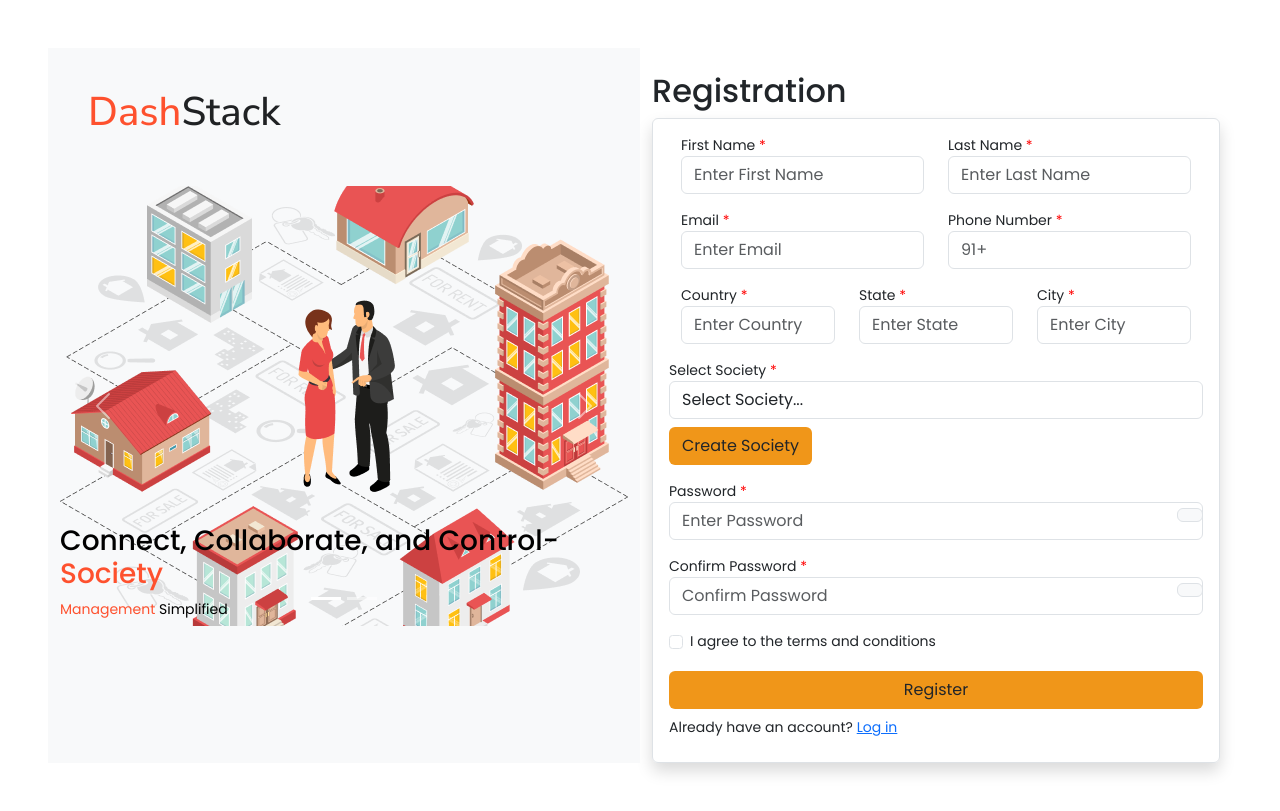
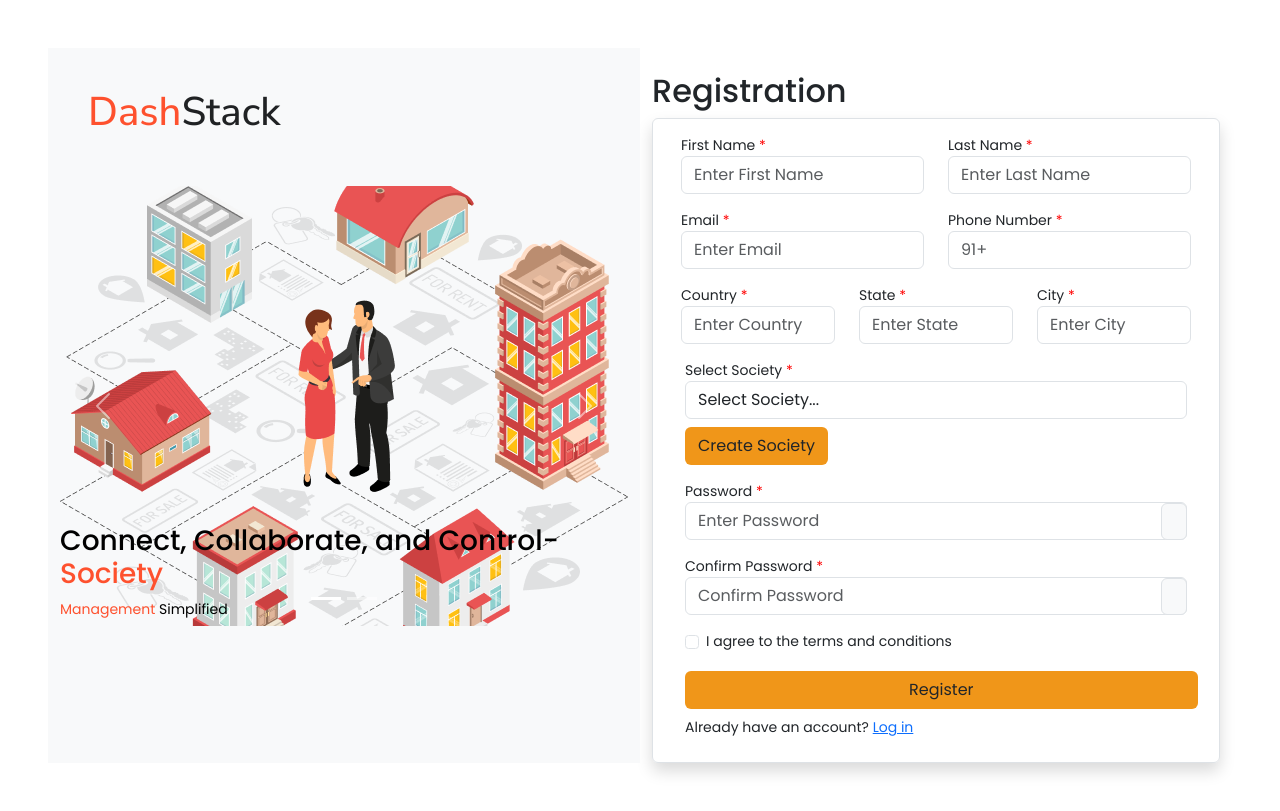
Before and after one commit to srtushar99/Society-management-system-dev, a React (Vite) app in the folder frontend/: page /registerForm in a window 1280 px wide. Built offline with nearby package versions, Linux system fonts and the light colour scheme.

Commit message:
Register page  few ui changes

```diff
--- a/frontend/src/components/RegisterForm.jsx
+++ b/frontend/src/components/RegisterForm.jsx
@@ -1,4 +1,4 @@
-import { useState } from 'react';
+import { useEffect, useState } from 'react';
 import 'bootstrap/dist/css/bootstrap.min.css';
 import { Link } from 'react-router-dom';
 import { Carousel } from 'react-bootstrap';
@@ -18,7 +18,17 @@ const RegisterForm = () => {
         confirmPassword: '',
         agree: false,
     });
+    useEffect(() => {
+        const savedEmail = localStorage.getItem('savedEmail');
+        if (savedEmail) setEmail(savedEmail);
+      }, []);
 
+      const validateEmail = (email) => email.endsWith('@gmail.com');
+
+    const [email, setEmail] = useState('');
+
+
+    const [ setErrorMessage] = useState('');
     const [showPassword, setShowPassword] = useState(false);
     const [showConfirmPassword, setShowConfirmPassword] = useState(false);
     const [showModal, setShowModal] = useState(false);
@@ -45,7 +55,14 @@ const RegisterForm = () => {
         const newErrors = {};
         if (!formData.firstName) newErrors.firstName = 'First Name is required';
         if (!formData.lastName) newErrors.lastName = 'Last Name is required';
-        if (!formData.email) newErrors.email = 'Email is required';
+        if (!formData.email) {
+            setErrorMessage('Please enter a valid email and password.');
+            return;
+          }
+          if (!validateEmail(email)) {
+            setErrorMessage('');
+            return;
+          }
         if (!formData.phoneNumber) newErrors.phoneNumber = 'Phone Number is required';
         if (!formData.country) newErrors.country = 'Country is required';
         if (!formData.state) newErrors.state = 'State is required';
@@ -95,7 +112,7 @@ const RegisterForm = () => {
                     <Carousel interval={1500} className="w-100">
                         <Carousel.Item>
                             <img className="d-block w-100" src="/public/Group 1000005856.png" alt="First slide" style={{ maxHeight: '55vh', objectFit: 'cover', zIndex: "-9999" }} />
-                            <div style={{ position: "absolute", bottom: "-10px", zIndex: "7788777", width: "100%" }}>
+                            <div style={{ position: "absolute", bottom: "-10px", width: "100%" }}>
                                 <h3 style={{ color: "black" }}>Connect, Collaborate, and Control- <span style={{ color: "rgba(254, 81, 46, 1)" }}>Society</span></h3>
                                 <p style={{ color: "rgba(254, 81, 46, 1)" }}>Management<span style={{ color: "black" }}> Simplified</span></p>
                             </div>
@@ -103,7 +120,7 @@ const RegisterForm = () => {
                         <Carousel.Item>
                             <img className="d-block w-100" src="/public/Group 1000005870.png" alt="Second slide" style={{ maxHeight: '60vh', objectFit: 'cover' }} />
                             <Carousel.Caption>
-                                <div style={{ position: "absolute", bottom: "-10px", zIndex: "7788777", width: "100%" }}>
+                                <div style={{ position: "absolute", bottom: "-10px", width: "100%" }}>
                                     <h3 style={{ color: "black" }}>Your Space, Your Place: Society Management</h3>
                                     <p style={{ color: "black" }}>Made Simple</p>
                                 </div>
@@ -156,7 +173,7 @@ const RegisterForm = () => {
                                 {errors.city && <small className="text-danger">{errors.city}</small>}
                             </div>
                         </div>
-                        <div className="mb-3 ">
+                        <div className="mb-3 mx-3">
                             <label>Select Society <span className="text-danger">*</span></label>
                             <select name="society" value={formData.society} onChange={handleChange} className="form-control" required>
                                 <option value="">Select Society...</option>
@@ -168,31 +185,31 @@ const RegisterForm = () => {
                                 <option value="society6">Ridhi-Shidhi Society</option>
                             </select>
                             {errors.society && <small className="text-danger">{errors.society}</small>}
-                            <button type="button" onClick={() => setShowModal(true)} className="btn mt-2" style={{ backgroundColor: "rgba(240, 150, 25, 1)" }}>Create Society</button>
+                            <button type="button " onClick={() => setShowModal(true)} className="btn mt-2 " style={{ backgroundColor: "rgba(240, 150, 25, 1)", }}>Create Society</button>
                         </div>
-                        <div className="mb-3" style={{ position: "relative" }}>
+                        <div className="mb-3 mx-3" style={{ position: "relative" }}>
                             <label>Password <span className="text-danger">*</span></label>
                             <input type={showPassword ? 'text' : 'password'} name="password" value={formData.password} placeholder='Enter Password' onChange={handleChange} className="form-control" />
                             {errors.password && <small className="text-danger">{errors.password}</small>}
-                            <span className="input-group-text" onClick={togglePasswordVisibility} style={{ cursor: 'pointer', position: "absolute", right: "0", top: "45%" }}>
+                            <span className="input-group-text" onClick={togglePasswordVisibility} style={{ cursor: 'pointer', position: "absolute", right: "0", top: "37%" ,height:"37px"}}>
                                 <i className={`fas ${showPassword ? 'fa-eye' : 'fa-eye-slash'}`}></i>
                             </span>
                         </div>
-                        <div className="mb-3" style={{ position: "relative" }}>
+                        <div className="mb-3 mx-3" style={{ position: "relative" }}>
                             <label>Confirm Password <span className="text-danger">*</span></label>
                             <input type={showConfirmPassword ? 'text' : 'password'} name="confirmPassword" value={formData.confirmPassword} placeholder='Confirm Password' onChange={handleChange} className="form-control" />
                             {errors.confirmPassword && <small className="text-danger">{errors.confirmPassword}</small>}
-                            <span className="input-group-text" onClick={toggleConfirmPasswordVisibility} style={{ cursor: 'pointer', position: "absolute", right: "0", top: "45%" }}>
+                            <span className="input-group-text" onClick={toggleConfirmPasswordVisibility} style={{ cursor: 'pointer', position: "absolute", right: "0", top: "37%" ,height:"37px"}}>
                                 <i className={`fas ${showConfirmPassword ? 'fa-eye' : 'fa-eye-slash'}`}></i>
                             </span>
                         </div>
-                        <div className="form-check mb-3">
+                        <div className="form-check mb-3 mx-3">
                             <input type="checkbox" name="agree" checked={formData.agree} onChange={handleChange} className="form-check-input" required />
                             <label className="form-check-label">I agree to the terms and conditions</label>
                             {errors.agree && <small className="text-danger">{errors.agree}</small>}
                         </div>
-                        <button type="submit" className="btn w-100" style={{ backgroundColor: "rgba(240, 150, 25, 1)" }}>Register</button>
-                        <p className="my-2">Already have an account? <Link to="/login" className="text-primary">Log in</Link></p>
+                        <button type="submit" className="btn  mx-3" style={{ backgroundColor: "rgba(240, 150, 25, 1)" ,width:"96%"}}>Register</button>
+                        <p className="my-2 mx-3">Already have an account? <Link to="/login" className="text-primary">Log in</Link></p>
                     </form>
 
                     {showModal && (
@@ -201,19 +218,19 @@ const RegisterForm = () => {
                                 <div className="modal-content">
                                     <div className="modal-header">
                                         <h5 className="modal-title">Create New Society</h5>
-                                        <button type="button" className="close" onClick={() => setShowModal(false)}>&times;</button>
+
                                     </div>
                                     <div className="modal-body">
-                                        <div className="mb-3">
+                                        <div className="mb-3 ms-2 ">
                                             <label>Society Name <span className="text-danger">*</span></label>
                                             <input type="text" value={newSocietyData.name} onChange={(e) => setNewSocietyData({ ...newSocietyData, name: e.target.value })} className="form-control" required />
                                         </div>
-                                        <div className="mb-3">
+                                        <div className="mb-3 ms-2">
                                             <label>Address <span className="text-danger">*</span></label>
                                             <input type="text" value={newSocietyData.address} onChange={(e) => setNewSocietyData({ ...newSocietyData, address: e.target.value })} className="form-control" required />
                                         </div>
                                         <div className="row">
-                                            <div className="col-6 mb-3">
+                                            <div className="col-6 mb-3 ">
                                                 <label>Country <span className="text-danger">*</span></label>
                                                 <input type="text" value={newSocietyData.country} onChange={(e) => setNewSocietyData({ ...newSocietyData, country: e.target.value })} className="form-control" required />
                                             </div>
```
